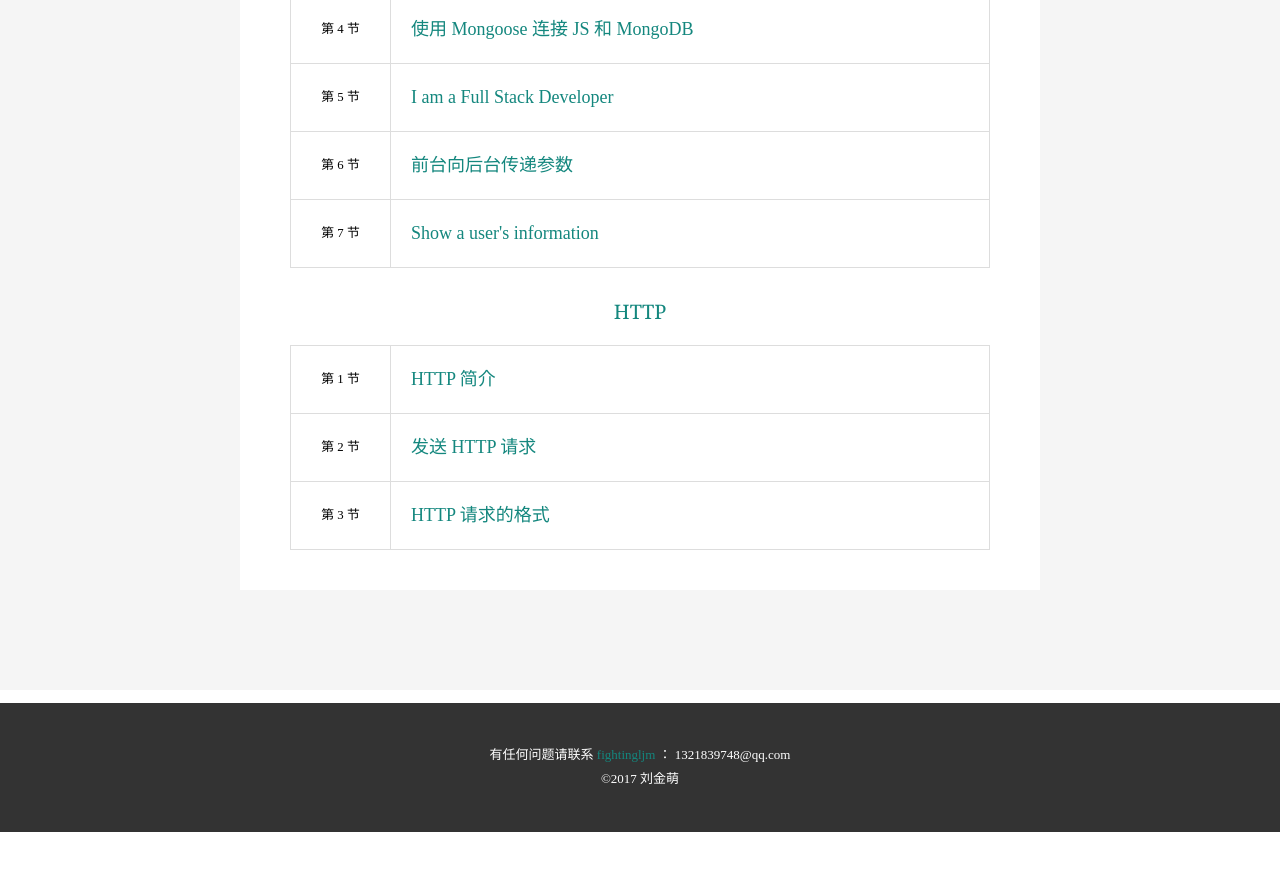
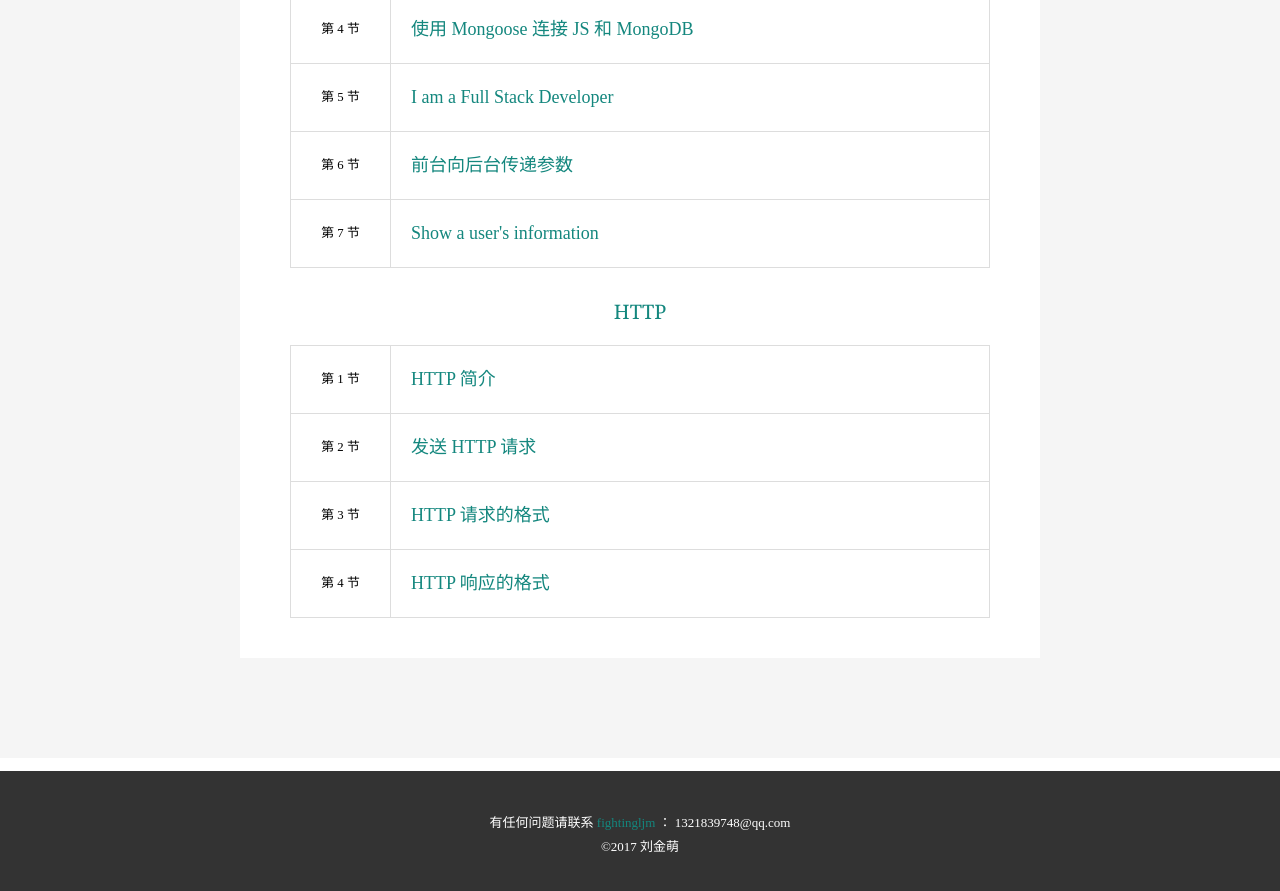
Before and after one commit to fightingljm/fightingljm.github.io, a Jekyll site: the page index.html, which Jekyll copies as it is, in a window 1280 px wide and 900 px high, scrolled down 3538 px. Shown: the top 891 px of the window. Built offline with Jekyll 4.4.1, drawn with Linux system fonts in a browser that asks for light colours; before the commit the page ends 4370 px from its top, so only the background shows below that.

```diff
--- a/index.html
+++ b/index.html
@@ -311,6 +311,12 @@
                  <a href="./http/3-requests-format.html"> HTTP 请求的格式</a>
                </td>
               </tr>
+              <tr class="chapter-wrap">
+               <td class="chapter-index">第 4 节</td>
+               <td class="chapter-title">
+                 <a href="./http/4-response-format.html"> HTTP 响应的格式</a>
+               </td>
+              </tr>
             </tbody>
           </table>
         </div>
```
Also changed, not shown: express/3-mongodb.md (+1 -0 lines), http/4-response-format.md (added, +3 -0 lines).
